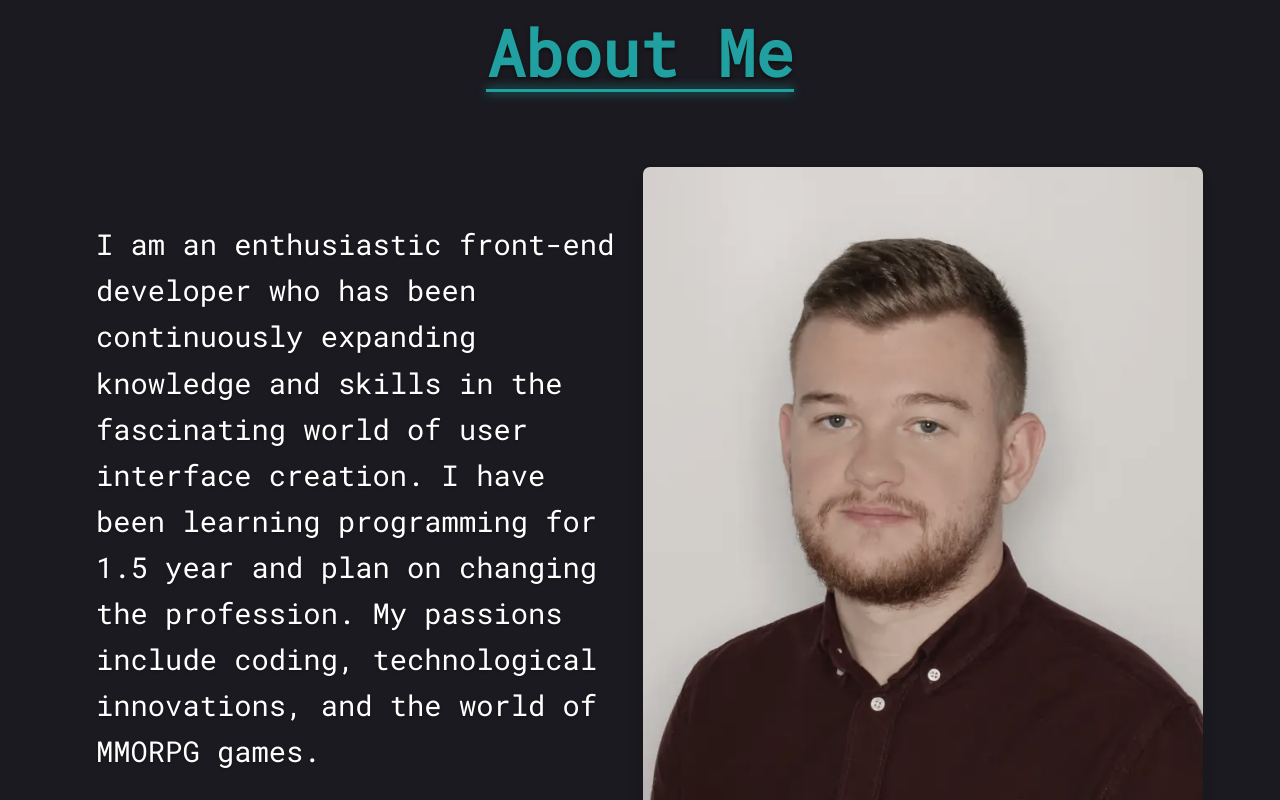
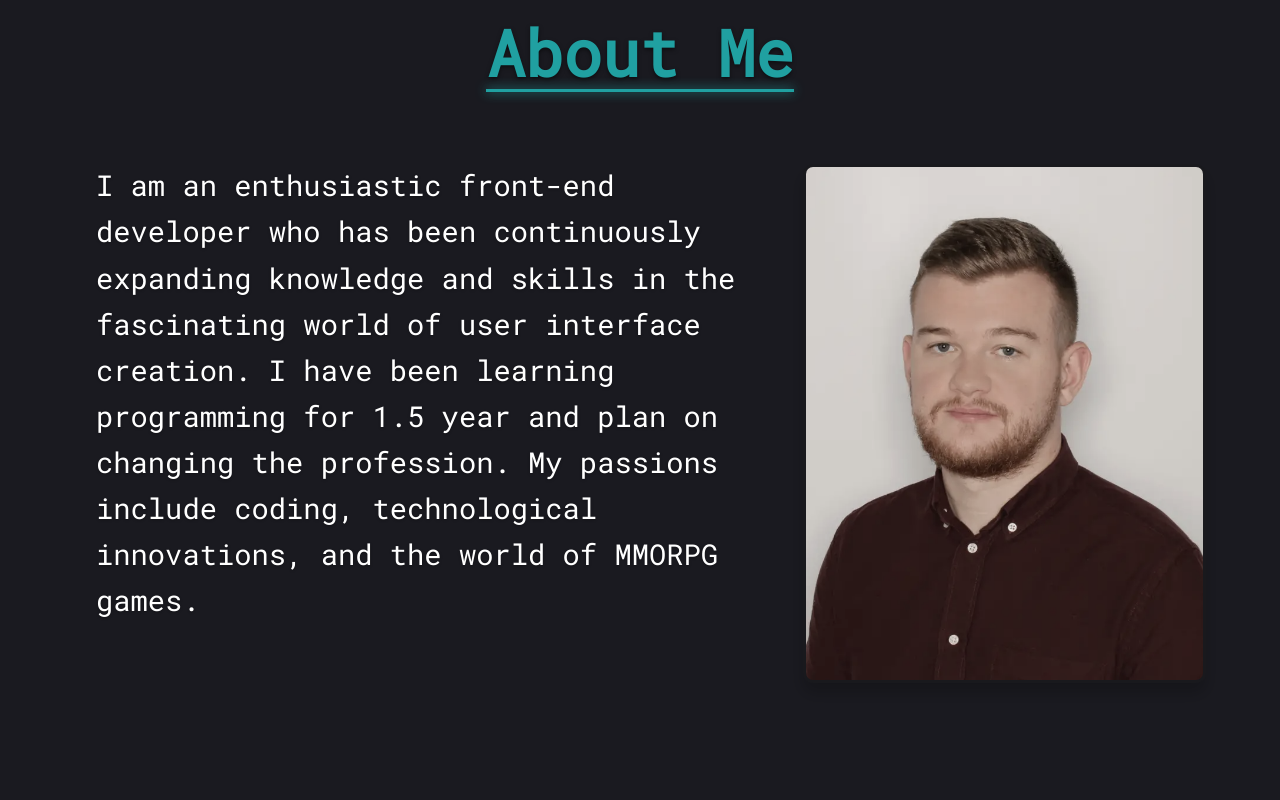
Before and after one commit to Maciejnecka/Portfolio-site, a React (Create React App) app: page / in a window 1280 px wide. Shown: the part 1040-1840 px from the top of the page. Built offline with nearby package versions, Linux system fonts and the light colour scheme.

Commit message:
Layout fixes

```diff
--- a/src/components/AboutMe/AboutMe.styled.js
+++ b/src/components/AboutMe/AboutMe.styled.js
@@ -56,6 +56,7 @@ const StyledAboutMe = styled.section`
     flex-direction: column;
     justify-content: center;
     text-shadow: 0 1px 3px rgba(0, 0, 0, 0.3);
+    flex: 2;
 
     ${media.tablet`
       font-size: 1.2rem;
@@ -90,6 +91,7 @@ const StyledAboutMe = styled.section`
     margin-top: 2rem;
     width: 40%;
     height: 40%;
+    flex: 1.1;
     display: flex;
     align-items: center;
 
@@ -98,7 +100,8 @@ const StyledAboutMe = styled.section`
     `}
 
     ${media.mobile`
-     justify-content: center
+     justify-content: center;
+     flex: 2;
      width: 90%;
      order: 2;
     `}
@@ -106,7 +109,6 @@ const StyledAboutMe = styled.section`
 
   .aboutme__text,
   .aboutme__image {
-    flex: 1;
     min-width: 0;
   }
 
--- a/src/components/Styled/GlobalStyles.js
+++ b/src/components/Styled/GlobalStyles.js
@@ -28,7 +28,7 @@ const GlobalStyles = createGlobalStyle`
 
    --transition: all 0.5s;
 
-   --max-width: 1700px;
+   --max-width: 1400px;
 }
 html{
    scroll-behavior: smooth;
```
